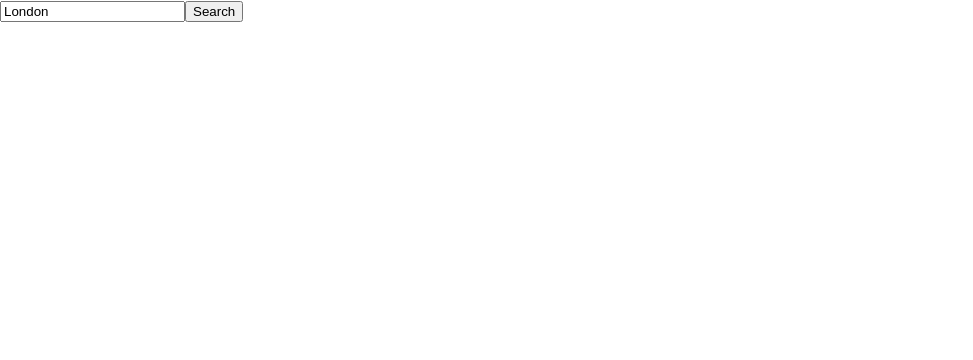
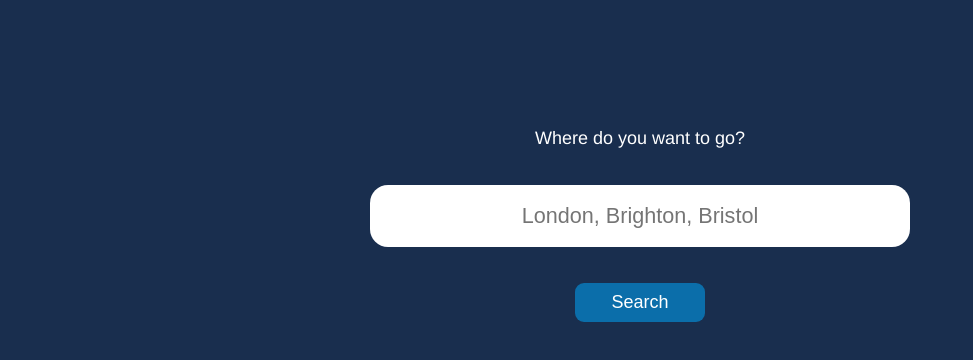
Before and after one commit to alexhomingwong/holidaySearch, a React app: page / in a window 1280 px wide. Shown: the top 360 px of the page, without its empty margins (0-973 px from the left). Built offline with nearby package versions, Linux system fonts and the light colour scheme.

Commit message:
styled the home page

```diff
--- /dev/null
+++ b/src/colours.ts
@@ -0,0 +1,6 @@
+export const palette = {
+  primary: "#192E4E",
+  white: "#ffffff",
+  secondary: "#0B6EAA",
+  accent: "#009AC6",
+};
--- a/src/components.ts
+++ b/src/components.ts
@@ -1,4 +1,7 @@
-import styled, { createGlobalStyle } from "styled-components";
+import { createGlobalStyle } from "styled-components";
+import { palette } from "./colours";
+
+const { primary } = palette;
 
 export const GlobalStyle = createGlobalStyle`
   html {
@@ -13,5 +16,6 @@ export const GlobalStyle = createGlobalStyle`
     margin: 0;
     padding: 0;
     font-family: Open-Sans, Helvetica, Sans-Serif;
+    background-color: ${primary};
   }
 `;
--- /dev/null
+++ b/src/pages/HomePage/components.ts
@@ -0,0 +1,37 @@
+import styled from "styled-components";
+import { palette } from "../../colours";
+
+const { primary, secondary, white } = palette;
+
+// Still missing a lot of hover, focus style etc
+export const Container = styled.div`
+  display: flex;
+  flex-flow: column nowrap;
+  width: 30rem;
+  margin: 10% auto;
+  text-align: center;
+  color: ${white};
+  justify-content: center;
+  align-items: center;
+  gap: 2rem;
+  > input {
+    padding: 1rem 2rem;
+    background-color: ${white};
+    width: 100%;
+    border: none;
+    outline: none;
+    border-radius: 1rem;
+    font-size: 1.2rem;
+    color: ${primary};
+    text-align: center;
+  }
+  > button {
+    background-color: ${secondary};
+    border: none;
+    outline: none;
+    padding: 0.5rem 2rem;
+    border-radius: 0.5rem;
+    font-size: 1rem;
+    color: ${white};
+  }
+`;
--- a/src/pages/HomePage/index.tsx
+++ b/src/pages/HomePage/index.tsx
@@ -1,14 +1,18 @@
 import React, { useState } from "react";
 import { useNavigate } from "react-router-dom";
+import { Container } from "./components";
 
 export const HomePage = () => {
   const navigate = useNavigate();
-  const [search, setSearch] = useState<string>("London");
+  const [search, setSearch] = useState<string>("");
 
   return (
-    <div>
+    <Container>
+      <label htmlFor="destination">Where do you want to go?</label>
       <input
+        id="destination"
         value={search}
+        placeholder="London, Brighton, Bristol"
         onChange={(event) => {
           setSearch(event.currentTarget.value);
         }}
@@ -16,6 +20,6 @@ export const HomePage = () => {
       <button type="submit" onClick={() => navigate(`/search?query=${search}`)}>
         Search
       </button>
-    </div>
+    </Container>
   );
 };
```
